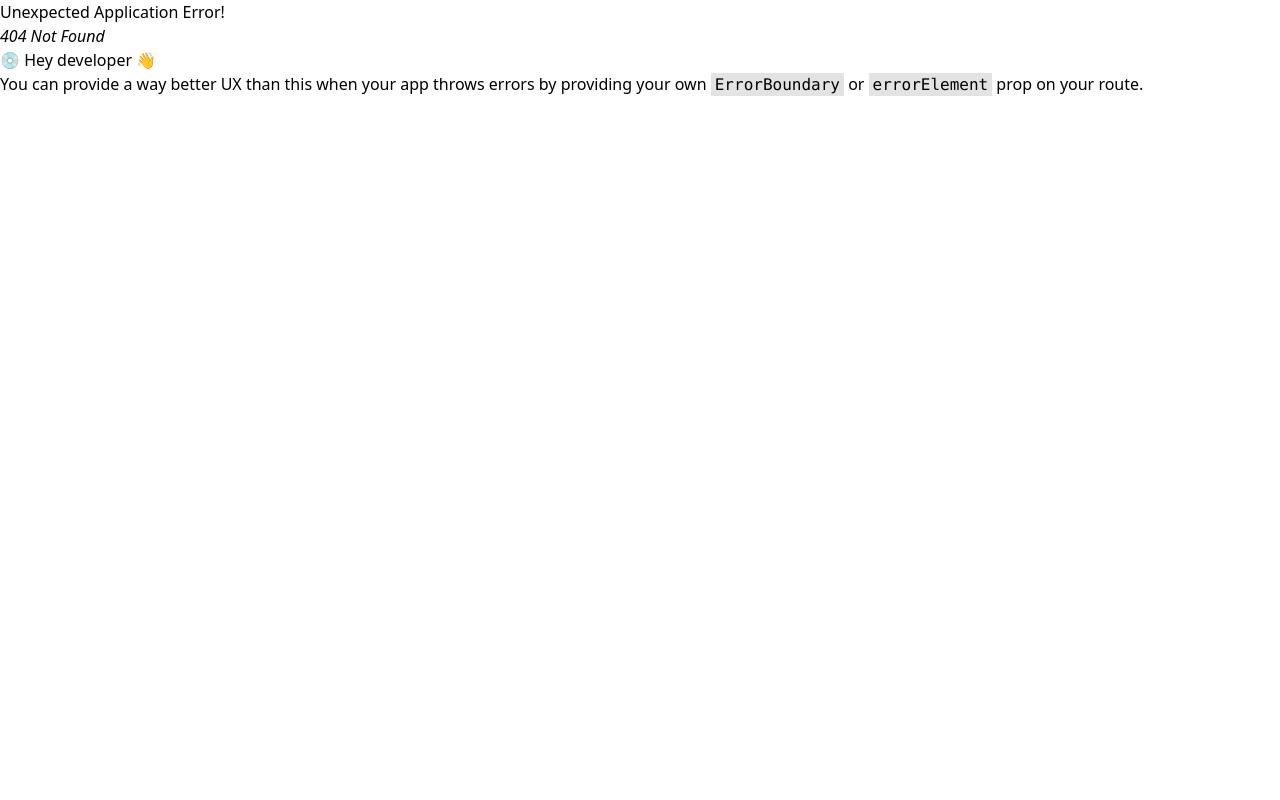
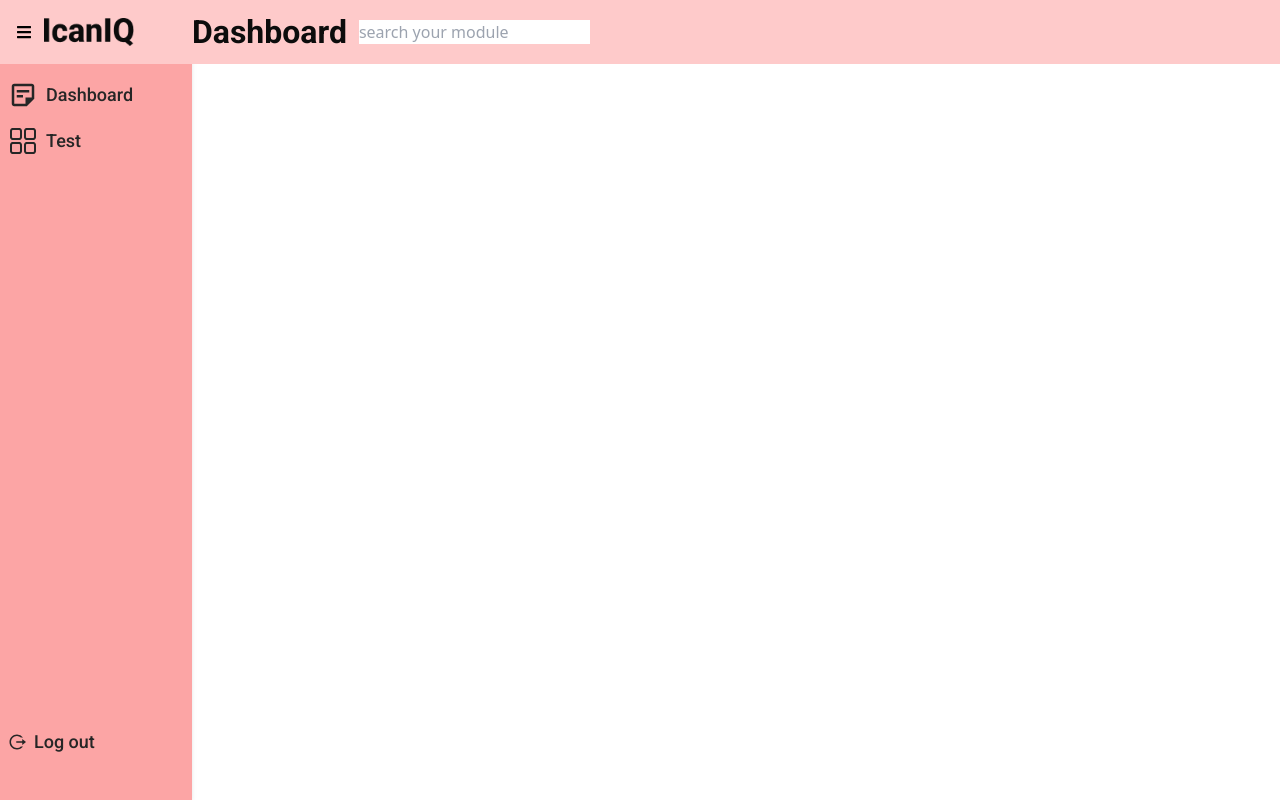
Before and after one commit to Synex-Digital/icaniq, a React (Vite) app: page /user in a window 1280 px wide. Before the commit this address had no page. Built offline with nearby package versions, Linux system fonts and the light colour scheme.

Commit message:
dashboard design

```diff
--- a/src/App.jsx
+++ b/src/App.jsx
@@ -6,7 +6,7 @@ import {
     createRoutesFromElements,
     Link,
 } from "react-router-dom";
-import SignIn from "./components/pages/SignIn"
+import SignIn from "./components/pages/SignIn";
 import UserDashboard from "./components/pages/UserDashboard";
 import Rotlayout from "./components/layout/Rotlayout";
 import IqTest from "./components/pages/IqTest";
@@ -14,10 +14,10 @@ import IqTest from "./components/pages/IqTest";
 const router = createBrowserRouter(
     createRoutesFromElements(
         <Route>
-            <Route path="/" element={<SignIn/>}></Route>
-            <Route path="/" element={<Rotlayout/>}>
-            <Route path="userdeshboard" element={<UserDashboard/>}></Route>
-            <Route path="iqtest" element={<IqTest/>}></Route>
+            <Route path="/" element={<SignIn />}></Route>
+            <Route path="/user" element={<Rotlayout />}>
+                <Route path="deshboard" element={<UserDashboard />}></Route>
+                <Route path="iqtest" element={<IqTest />}></Route>
             </Route>
         </Route>
     )
--- a/src/components/layout/Rotlayout.jsx
+++ b/src/components/layout/Rotlayout.jsx
@@ -1,25 +1,96 @@
-import React from "react";
-import { Outlet } from "react-router-dom";
+import React, { useEffect, useState } from "react";
+import { Link, Outlet } from "react-router-dom";
 import Image from "./Image";
 import logo from "../../assets/logoblack.png";
 import { FaBars } from "react-icons/fa";
+import { MdOutlineStickyNote2 } from "react-icons/md";
+import { RxDashboard } from "react-icons/rx";
+import { RiLogoutCircleRLine } from "react-icons/ri";
 
 const Rotlayout = () => {
+    let [show, setShow] = useState(true);
+    useEffect(() => {
+        function scrollWidth() {
+            if (window.innerWidth < 1024) {
+                setShow(false);
+            } else {
+                setShow(true);
+            }
+        }
+        scrollWidth();
+        window.addEventListener("resize", scrollWidth);
+    }, []);
     return (
         <>
-            <div className="flex w-full bg-red-500 h-16">
+            <div className=" absolute flex w-full bg-red-200 h-16">
                 <div className="flex w-[15%] items-center gap-x-3">
-                    <FaBars className="ml-4" />
-                    <Image className="w-[100px]" imgsrc={logo} />
+                    <FaBars className="ml-4" onClick={() => setShow(!show)} />
+                    <Image className="w-[90px]" imgsrc={logo} />
                 </div>
                 <div className="flex w-[10%] items-center gap-x-3">
-                    <h3 className=" text-[32px] font-rb font-bold text-tbcolor">Dashboard</h3>
-                    <input className="w-[430px]" placeholder="search your module" />
+                    <h3 className=" lg:text-[32px] font-rb lg:font-bold text-tbcolor">
+                        Dashboard
+                    </h3>
+                    <input
+                        className="w-[430px]"
+                        placeholder="search your module"
+                    />
                 </div>
             </div>
             <div className="flex">
-            <div className="w-[15%] bg-red-600 h-[90vh]">sadsad</div>
-            <Outlet />
+                {show ? (
+                    <div className="lg:w-[15%] bg-red-300 pt-20 px-2 shadow-md h-[100vh]">
+                        <div className="h-[90%] ">
+                            <Link
+                                to="deshboard"
+                                className="flex items-center gap-x-2 mb-4"
+                            >
+                                <MdOutlineStickyNote2 className="text-3xl font-medium text-cdrop" />
+                                <p className=" font-rb font-medium text-lg text-cdrop">
+                                    Dashboard
+                                </p>
+                            </Link>
+                            <Link
+                                to="iqtest"
+                                className="flex items-center gap-x-2"
+                            >
+                                <RxDashboard className="  font-medium text-3xl text-cdrop" />
+                                <p className=" font-rb font-medium text-lg text-cdrop">
+                                    Test
+                                </p>
+                            </Link>
+                        </div>
+                        <div className="h-[10%]">
+                            <Link className="flex items-center gap-x-2">
+                                <RiLogoutCircleRLine className="  font-medium text-lg text-cdrop" />
+                                <p className=" font-rb font-medium text-lg text-cdrop">
+                                    Log out
+                                </p>
+                            </Link>
+                        </div>
+                    </div>
+                ) : (
+                    <div className="w-[4%] bg-red-400 pt-20 px-2 shadow-md h-[100vh]">
+                        <div className="h-[90%]">
+                            <Link
+                                to="deshboard"
+                                className="flex items-center gap-x-2 mb-4"
+                            >
+                                <MdOutlineStickyNote2 className="text-3xl font-medium text-cdrop" />
+                            </Link>
+                            <Link
+                                to="iqtest"
+                                className="flex items-center gap-x-2"
+                            >
+                                <RxDashboard className="  font-medium text-3xl text-cdrop" />
+                            </Link>
+                        </div>
+                        <div className="h-[10%]">
+                            <RiLogoutCircleRLine />
+                        </div>
+                    </div>
+                )}
+                <Outlet />
             </div>
         </>
     );
--- a/tailwind.config.js
+++ b/tailwind.config.js
@@ -18,6 +18,7 @@ module.exports = {
             fontFamily: {
                 rb: ["Roboto", "sans-serif"],
             },
+
         },
     },
     plugins: [],
```
